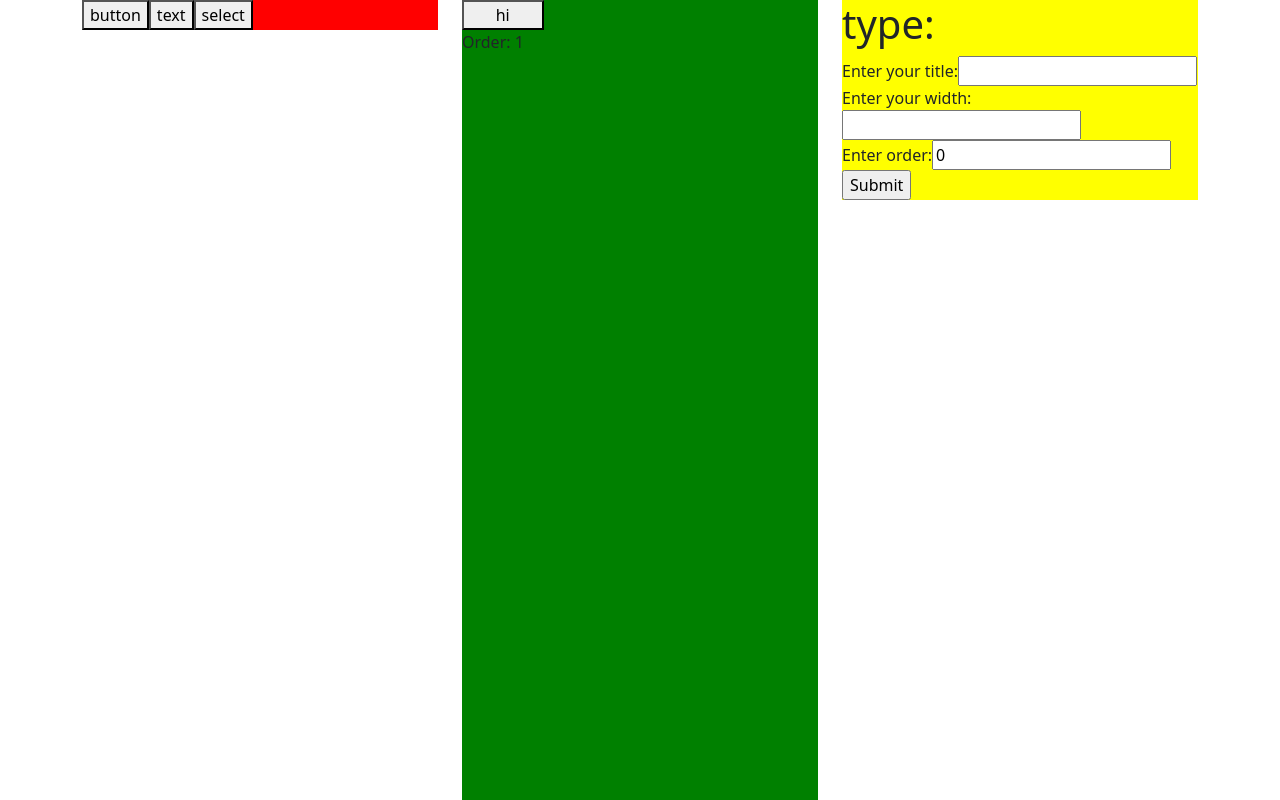
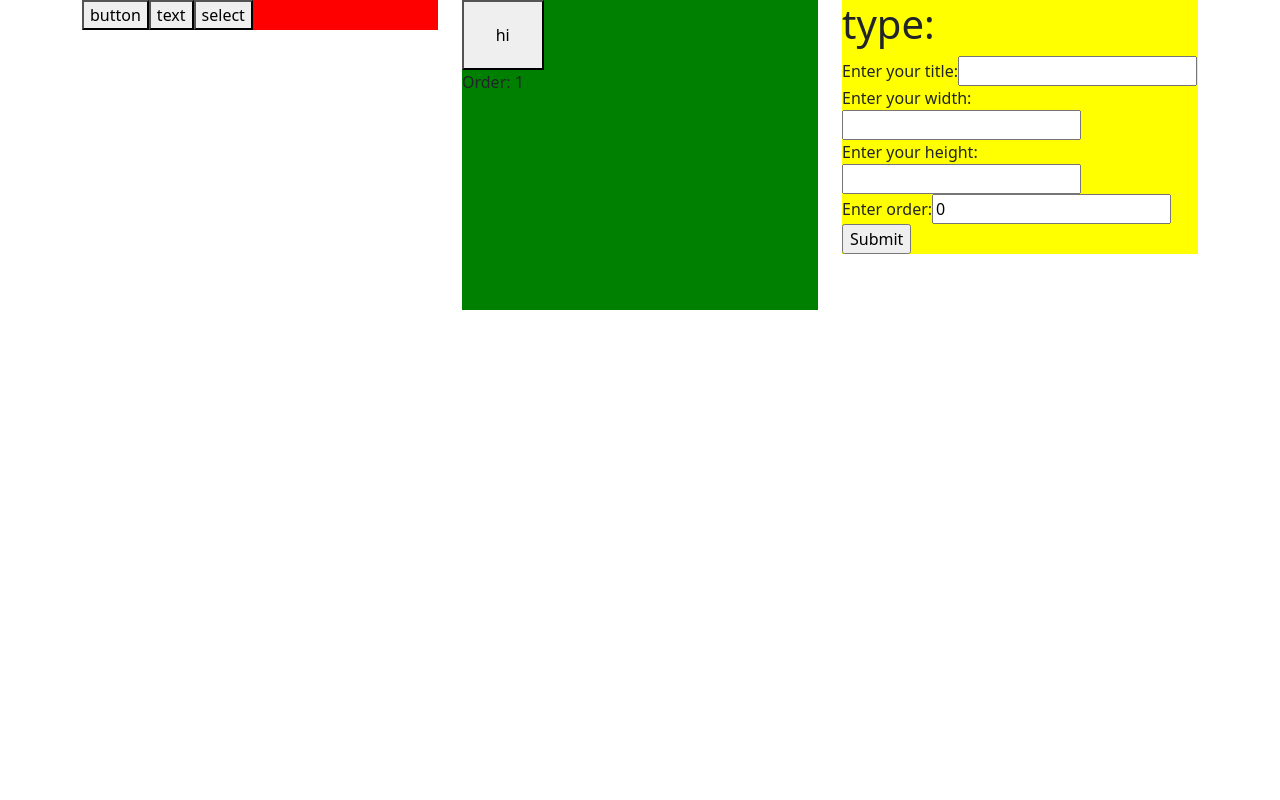
Before and after one commit to mohammad654400/TypeScriptProject, a React (Vite) app: page / in a window 1280 px wide. Both pictures are taken after a click on the button "button". Shown: the top 800 px of the page. Built offline with nearby package versions, Linux system fonts and the light colour scheme.

Commit message:
fix order

```diff
--- a/src/App.tsx
+++ b/src/App.tsx
@@ -6,8 +6,9 @@ import "bootstrap/dist/css/bootstrap.min.css";
 import { Col, Container, Row } from "react-bootstrap";
 import { baseType } from "./types";
 function App() {
-  const [selected, setSelected] = useState<string>("");
+  const [selectedItemId, setSelectedItemId] = useState<string>("");
   const [elementList, setElementList] = useState<baseType[]>([]);
+  const [dataItemSelect, setDataItemSelect] = useState<baseType>();
 
   const generateRandomeId = (type: string) => {
     return `${type}-${Math.random() * 1000}`;
@@ -15,6 +16,7 @@ function App() {
 
   const elementbaseData = {
     width: 6,
+    height: 6,
     title: "hi",
     order: elementList.length + 1,
   };
@@ -28,13 +30,13 @@ function App() {
     setElementList([...elementList, newItem]);
   };
   const findType = elementList.map((item) =>
-    item.id === selected ? item.type : ""
+    item.id === selectedItemId ? item.type : ""
   );
 
   const updateList = (newData: Partial<baseType>) => {
-    if (selected && newData) {
+    if (selectedItemId && newData) {
       const updatedList = elementList.map((item) =>
-        item.id === selected ? { ...item, ...newData } : item
+        item.id === selectedItemId ? { ...item, ...newData } : item
       );
 
       updatedList.sort(function (a, b) {
@@ -54,7 +56,11 @@ function App() {
           <Elements getType={addItemToList} />
         </Col>
         <Col>
-          <ViewElements viewData={elementList} setSelectedItem={setSelected} />
+          <ViewElements
+            viewData={elementList}
+            setSelectedItem={setSelectedItemId}
+            setDataItemSelect={setDataItemSelect}
+          />
         </Col>
         <Col>
           <Details findTypeitem={findType} updateList={updateList} />
--- a/src/details.tsx
+++ b/src/details.tsx
@@ -4,12 +4,20 @@ import { baseType, form } from "./types";
 interface DetailsProps {
   findTypeitem: string[];
   updateList: (newData: Partial<baseType>) => void;
+  //dataItemSelect:baseType
 }
 
-const Details: React.FC<DetailsProps> = ({ findTypeitem, updateList }) => {
+const Details: React.FC<DetailsProps> = ({
+  findTypeitem,
+  updateList,
+  // dataItemSelect
+}) => {
+  //console.log("newDataItemSelect", dataItemSelect);
+
   const [inputs, setInputs] = useState<form>({
     title: "",
     width: 0,
+    height: 0,
     order: 0,
   });
 
@@ -48,6 +56,16 @@ const Details: React.FC<DetailsProps> = ({ findTypeitem, updateList }) => {
         </label>
         <br />
         <label>
+          Enter your height:
+          <input
+            type="number"
+            name="height"
+            value={inputs.height || ""}
+            onChange={handleChange}
+          />
+        </label>
+        <br />
+        <label>
           Enter order:
           <input
             type="number"
--- a/src/types.ts
+++ b/src/types.ts
@@ -3,6 +3,7 @@ export interface baseType {
   title: string;
   type: string;
   width: number;
+  height: number;
   order: number;
 }
 
--- a/src/view-elements.tsx
+++ b/src/view-elements.tsx
@@ -3,24 +3,32 @@ import { baseType } from "./types";
 const ViewElements = ({
   viewData,
   setSelectedItem,
+  setDataItemSelect,
 }: {
   viewData: baseType[];
   setSelectedItem: (id: string) => void;
+  setDataItemSelect: (item: baseType) => void;
 }) => {
   interface RenderOptions {
-    [key: string]: (id: string, title: string, width: number) => JSX.Element;
+    [key: string]: (
+      id: string,
+      title: string,
+      width: number,
+      height: number
+    ) => JSX.Element;
   }
 
   const renderOptions: RenderOptions = {
-    text: (id, title, width) => <h1>{title}</h1>,
-    button: (id, title, width) => (
-      <button style={{ width: "100%" }}>{title}</button>
+    text: (id, title, width, height) => <h1>{title}</h1>,
+    button: (id, title, width, height) => (
+      <button style={{ width: "100%", height: "100%" }}>{title}</button>
     ),
-    select: (id, title, width) => <select>{title}</select>,
+    select: (id, title, width, height) => <select>{title}</select>,
   };
 
-  const handelSelected = (id: string) => {
-    setSelectedItem(id);
+  const handleItemClick = (item: baseType) => {
+    setSelectedItem(item.id);
+    setDataItemSelect(item);
   };
 
   return (
@@ -36,11 +44,19 @@ const ViewElements = ({
       {viewData.map((item) => (
         <div
           key={item.id}
-          onClick={() => handelSelected(item.id)}
-          style={{ gridColumnEnd: `span ${item.width}` }}
+          onClick={() => handleItemClick(item)}
+          style={{
+            gridColumnEnd: `span ${item.width}`,
+            gridRowEnd: `span ${item.height}`,
+          }}
         >
           {item.type in renderOptions &&
-            renderOptions[item.type](item.id, item.title, item.width)}
+            renderOptions[item.type](
+              item.id,
+              item.title,
+              item.width,
+              item.height
+            )}
           <p>Order: {item.order}</p>
         </div>
       ))}
```
